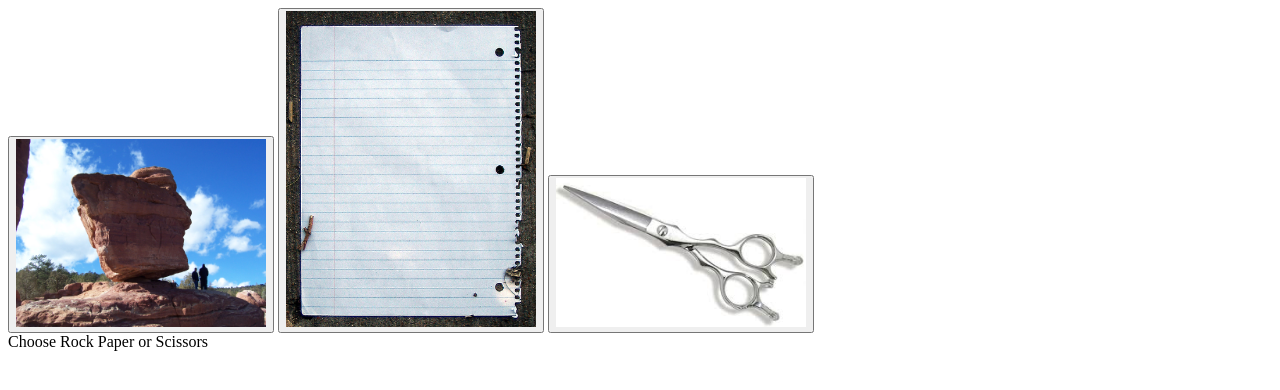
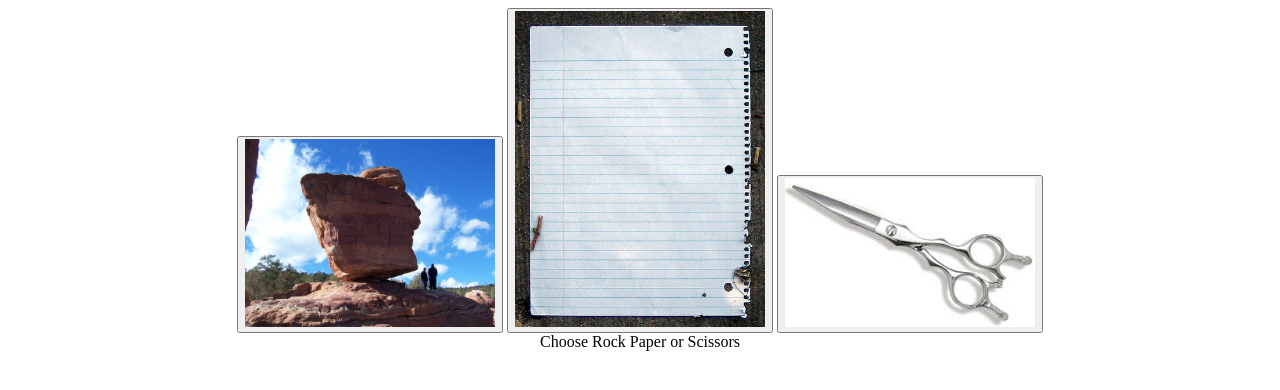
Before and after one commit to bmyles10/Rock-Paper-Scissors-GUI, a plain HTML site: page index.html in a window 1280 px wide. Drawn offline with Linux system fonts and the light colour scheme.

Commit message:
Centered page with CSS

```diff
--- a/index.html
+++ b/index.html
@@ -31,11 +31,13 @@
 
         <div id="footer-wrapper"></div>
 
+        <div id="btn"></div>
+        <div id="score">Choose Rock Paper or Scissors</div>
+        <div id="hype"></div>
+
     </div>
 
-    <div id="btn"></div>
-    <div id="score">Choose Rock Paper or Scissors</div>
-    <div id="hype"></div>
+
 
 
     <script src="main.js"></script>
--- a/main.css
+++ b/main.css
@@ -2,3 +2,7 @@ img {
     width: 250px;
 
 }
+
+#container {
+    text-align: center;
+}
```
